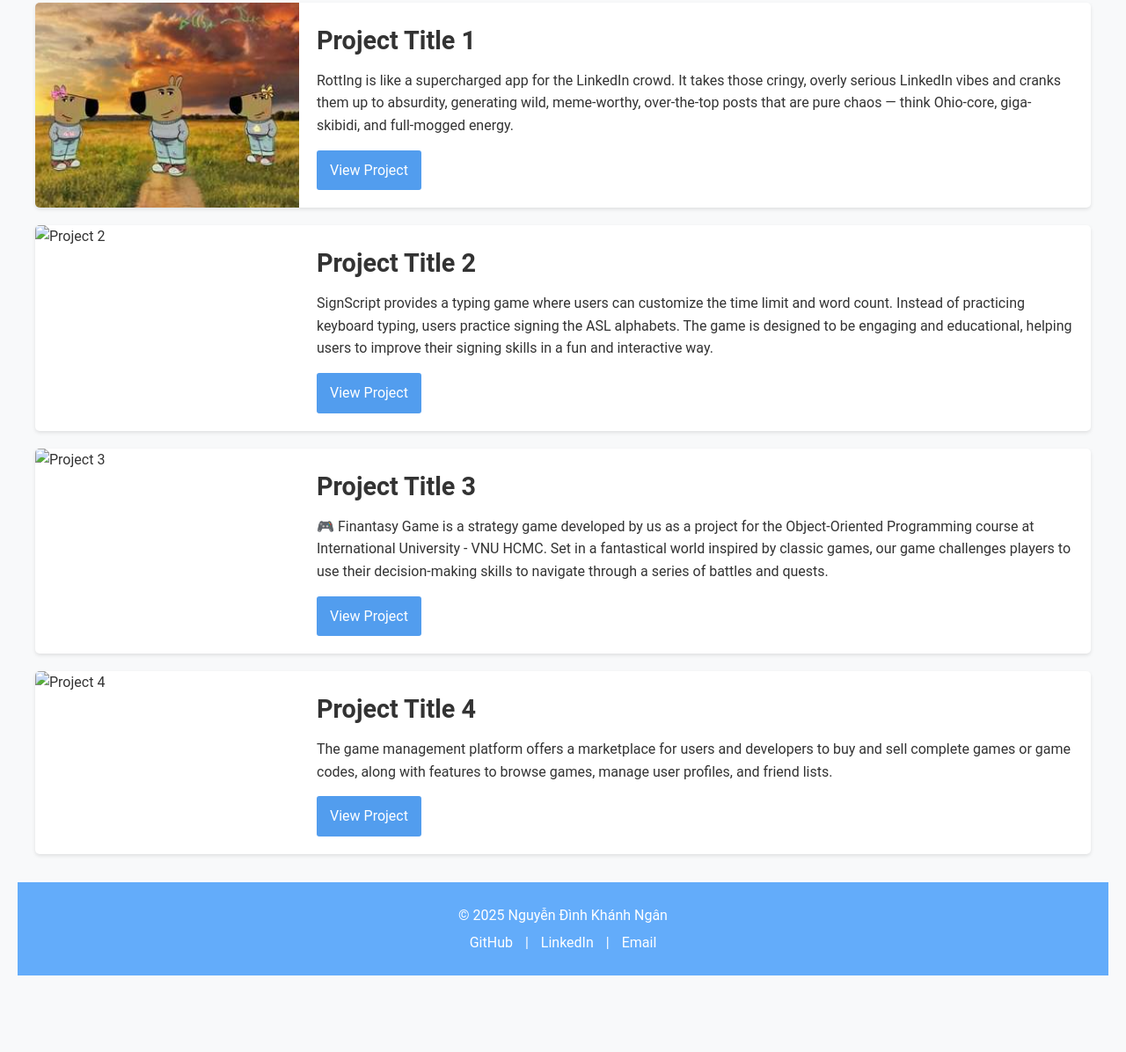
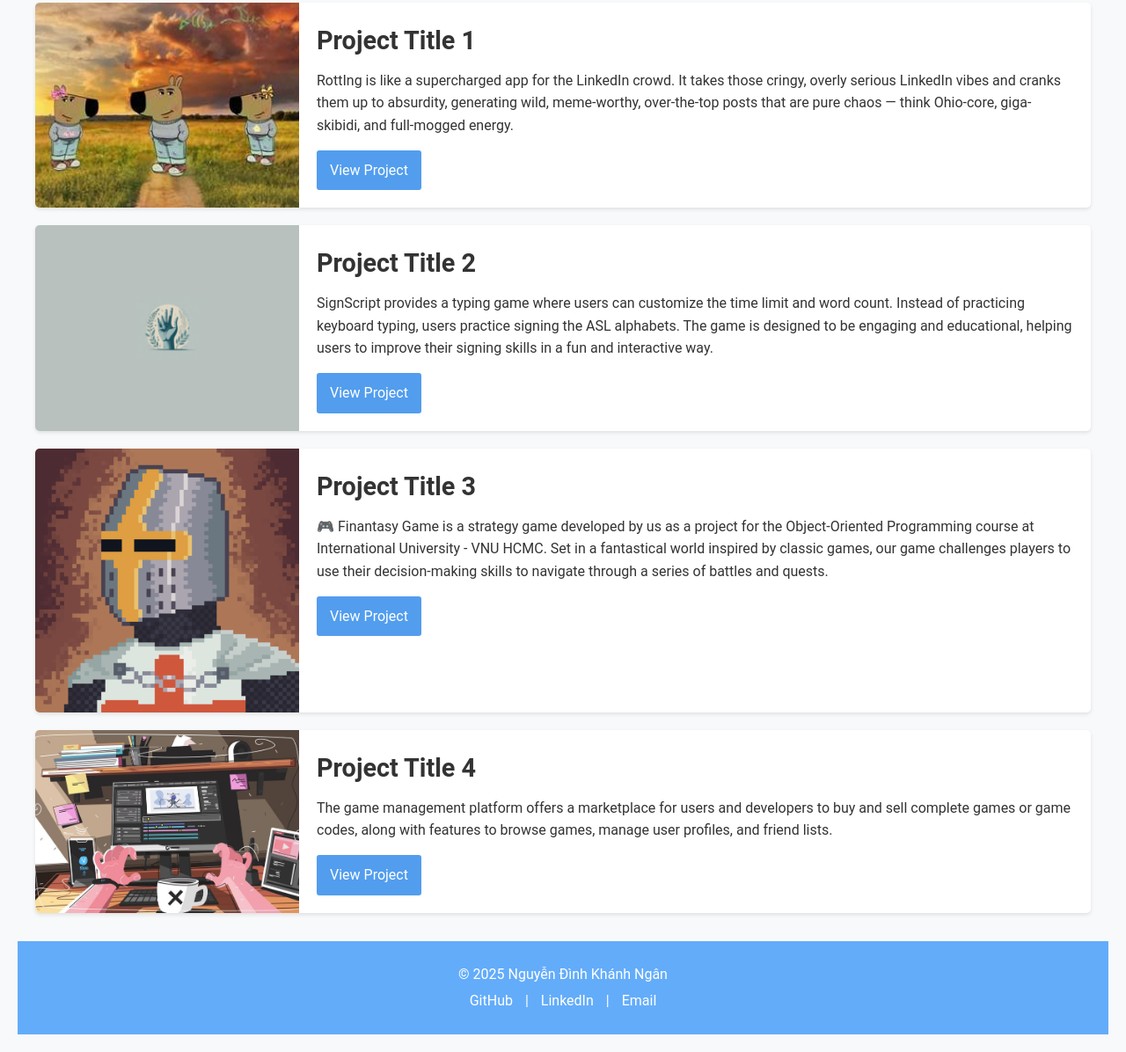
Before and after one commit to FanchonSora/FanchonSora.github.io, a plain HTML site: page portfolio.html in a window 1280 px wide. Shown: the part 260-1456 px from the top of the page at 88% size. Before the commit the page ends 1389 px from the top, so only its background shows below. Drawn offline with Linux system fonts and the light colour scheme; files that its build step writes are made by us from their sources; files whose address does not match are found by name.

Commit message:
Update portfolio.html

```diff
--- a/portfolio.html
+++ b/portfolio.html
@@ -5,7 +5,7 @@
   <meta name="viewport" content="width=device-width, initial-scale=1">
   <title>My Portfolio</title>
   <!-- External CSS -->
-  <link rel="stylesheet" href="./css/portfolio.css">
+  <link rel="stylesheet" href="portfolio.css">
 </head>
 <body>
   <header>
@@ -35,7 +35,7 @@
       </div>
 
       <div class="project-card">
-        <img src="images/project2.png" alt="Project 2">
+        <img src="project2.png" alt="Project 2">
         <div class="project-info">
           <h3>Project Title 2</h3>
           <p>SignScript provides a typing game where users can customize the time limit and word count. Instead of practicing keyboard typing, users practice signing the ASL alphabets. The game is designed to be engaging and educational, helping users to improve their signing skills in a fun and interactive way.</p>
@@ -44,7 +44,7 @@
       </div>
 
       <div class="project-card">
-        <img src="images/project3.png" alt="Project 3">
+        <img src="project3.png" alt="Project 3">
         <div class="project-info">
           <h3>Project Title 3</h3>
           <p>🎮 Finantasy Game is a strategy game developed by us as a project for the Object-Oriented Programming course at International University - VNU HCMC. Set in a fantastical world inspired by classic games, our game challenges players to use their decision-making skills to navigate through a series of battles and quests.</p>
@@ -53,7 +53,7 @@
       </div>
 
       <div class="project-card">
-        <img src="images/project4.jpg" alt="Project 4">
+        <img src="project4.jpg" alt="Project 4">
         <div class="project-info">
           <h3>Project Title 4</h3>
           <p>The game management platform offers a marketplace for users and developers to buy and sell complete games or game codes, along with features to browse games, manage user profiles, and friend lists.</p>
```
